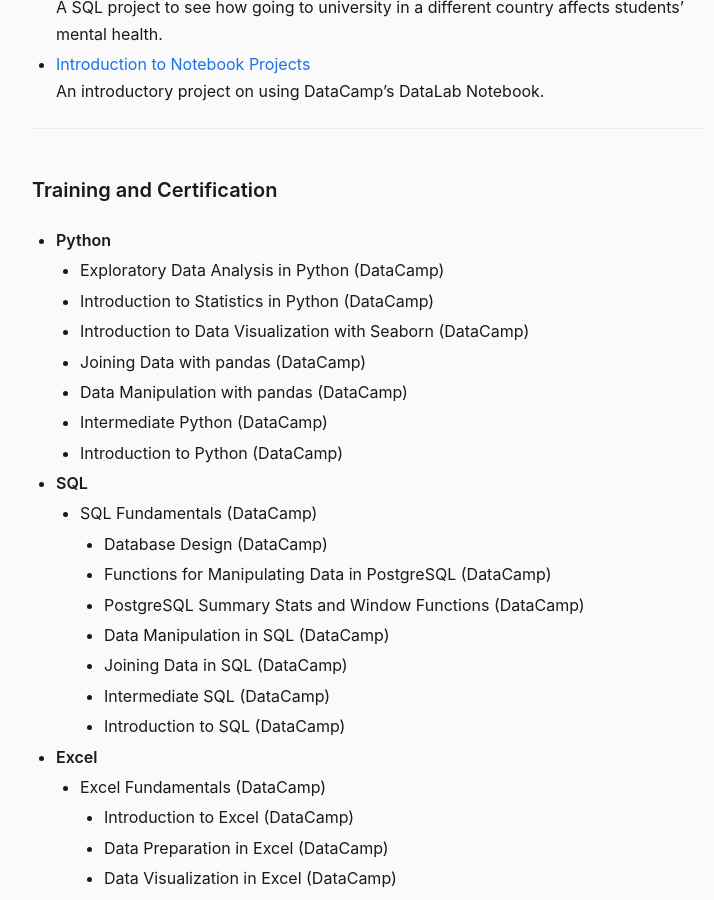
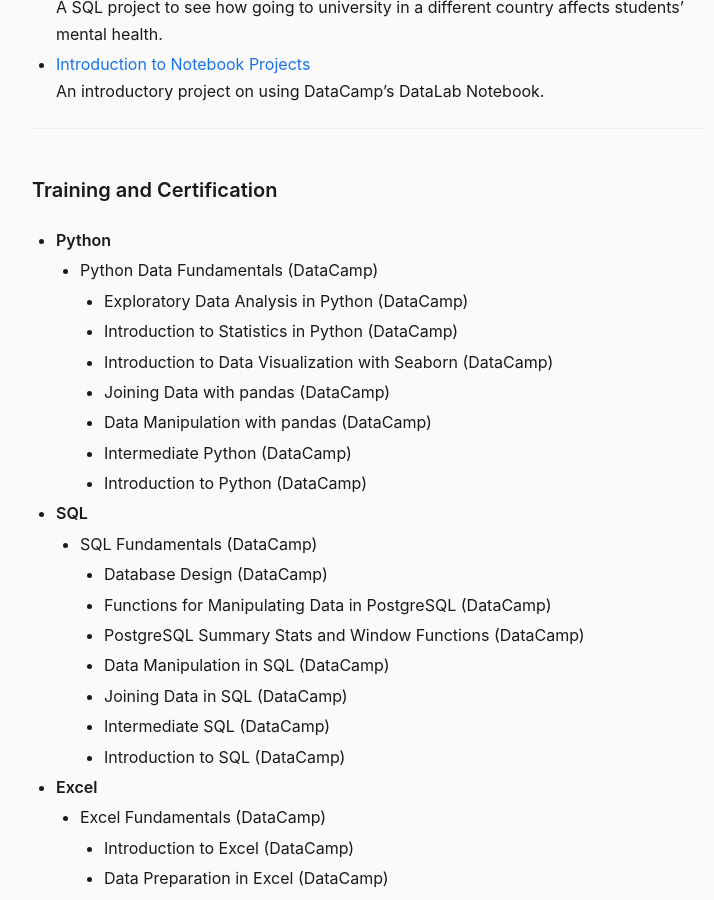
Before and after one commit to muntasimulhaque/muntasimulhaque.github.io, a Jekyll site: the page built from index.md, in a window 1280 px wide and 900 px high, scrolled down 2497 px. Shown: the whole window, without its empty margins (272-986 px from the left). Built offline with Jekyll 4.4.1, drawn with Linux system fonts in a browser that asks for light colours.

Commit message:
Update index.md

```diff
--- a/index.md
+++ b/index.md
@@ -70,13 +70,14 @@
 #### Training and Certification
 
 * **Python**
-    * Exploratory Data Analysis in Python (DataCamp)
-    * Introduction to Statistics in Python (DataCamp)
-    * Introduction to Data Visualization with Seaborn (DataCamp)
-    * Joining Data with pandas (DataCamp)
-    * Data Manipulation with pandas (DataCamp)
-    * Intermediate Python (DataCamp)
-    * Introduction to Python (DataCamp)
+    * Python Data Fundamentals (DataCamp)
+        * Exploratory Data Analysis in Python (DataCamp)
+        * Introduction to Statistics in Python (DataCamp)
+        * Introduction to Data Visualization with Seaborn (DataCamp)
+        * Joining Data with pandas (DataCamp)
+        * Data Manipulation with pandas (DataCamp)
+        * Intermediate Python (DataCamp)
+        * Introduction to Python (DataCamp)
 * **SQL**
     * SQL Fundamentals (DataCamp)
         * Database Design (DataCamp)
```
